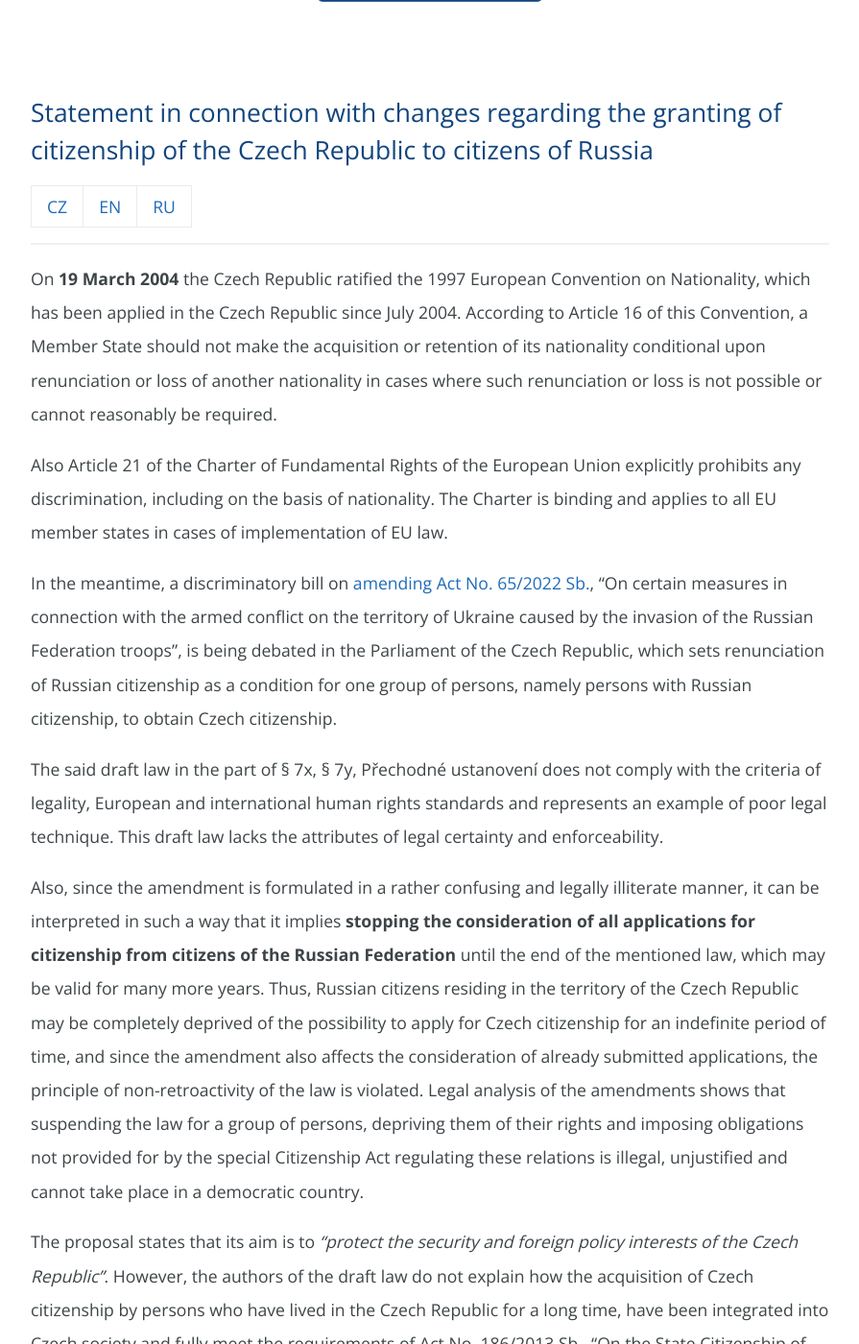
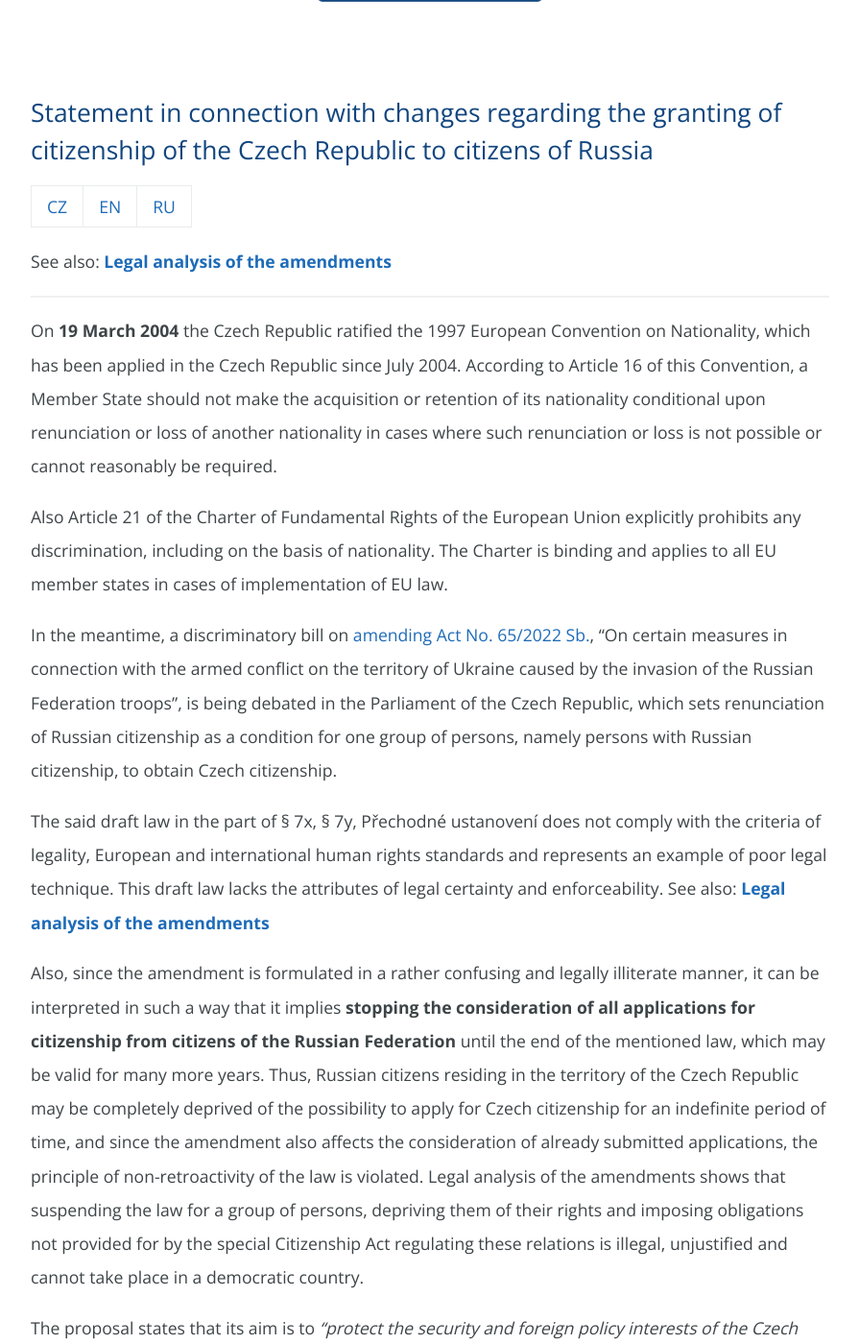
Before and after one commit to thewulf7/jsmelide, a Jekyll site: the page built from index_en.md, in a window 1280 px wide and 1400 px high, scrolled down 727 px. Shown: the whole window at 96% size, without its empty margins (192-1087 px from the left). Built offline with Jekyll 4.4.1, drawn with Linux system fonts in a browser that asks for light colours; comment, search, counter and statistics services are not loaded; our own code applies the rules of GitHub Pages for plain Markdown files.

Commit message:
Update index_en.md

```diff
--- a/index_en.md
+++ b/index_en.md
@@ -5,6 +5,8 @@
 ## Statement in connection with changes regarding the granting of citizenship of the Czech Republic to citizens of Russia
 
 [CZ](./index.html) | [EN](./index_en.html) | [RU](./index_ru.html)
+
+See also: **[Legal analysis of the amendments](./zakon_en.html)**
 
 * * *
 
@@ -14,7 +16,7 @@
 
 In the meantime, a discriminatory bill on [amending Act No. 65/2022 Sb.](https://www.psp.cz/sqw/historie.sqw?o=9&t=727), "On certain measures in connection with the armed conflict on the territory of Ukraine caused by the invasion of the Russian Federation troops", is being debated in the Parliament of the Czech Republic, which sets renunciation of Russian citizenship as a condition for one group of persons, namely persons with Russian citizenship, to obtain Czech citizenship.
 
-The said draft law in the part of § 7x, § 7y, Přechodné ustanovení does not comply with the criteria of legality, European and international human rights standards and represents an example of poor legal technique. This draft law lacks the attributes of legal certainty and enforceability.
+The said draft law in the part of § 7x, § 7y, Přechodné ustanovení does not comply with the criteria of legality, European and international human rights standards and represents an example of poor legal technique. This draft law lacks the attributes of legal certainty and enforceability. See also: **[Legal analysis of the amendments](./zakon_en.html)**
 
 Also, since the amendment is formulated in a rather confusing and legally illiterate manner, it can be interpreted in such a way that it implies **stopping the consideration of all applications for citizenship from citizens of the Russian Federation** until the end of the mentioned law, which may be valid for many more years. Thus, Russian citizens residing in the territory of the Czech Republic may be completely deprived of the possibility to apply for Czech citizenship for an indefinite period of time, and since the amendment also affects the consideration of already submitted applications, the principle of non-retroactivity of the law is violated. Legal analysis of the amendments shows that suspending the law for a group of persons, depriving them of their rights and imposing obligations not provided for by the special Citizenship Act regulating these relations is illegal, unjustified and cannot take place in a democratic country.
 
```
